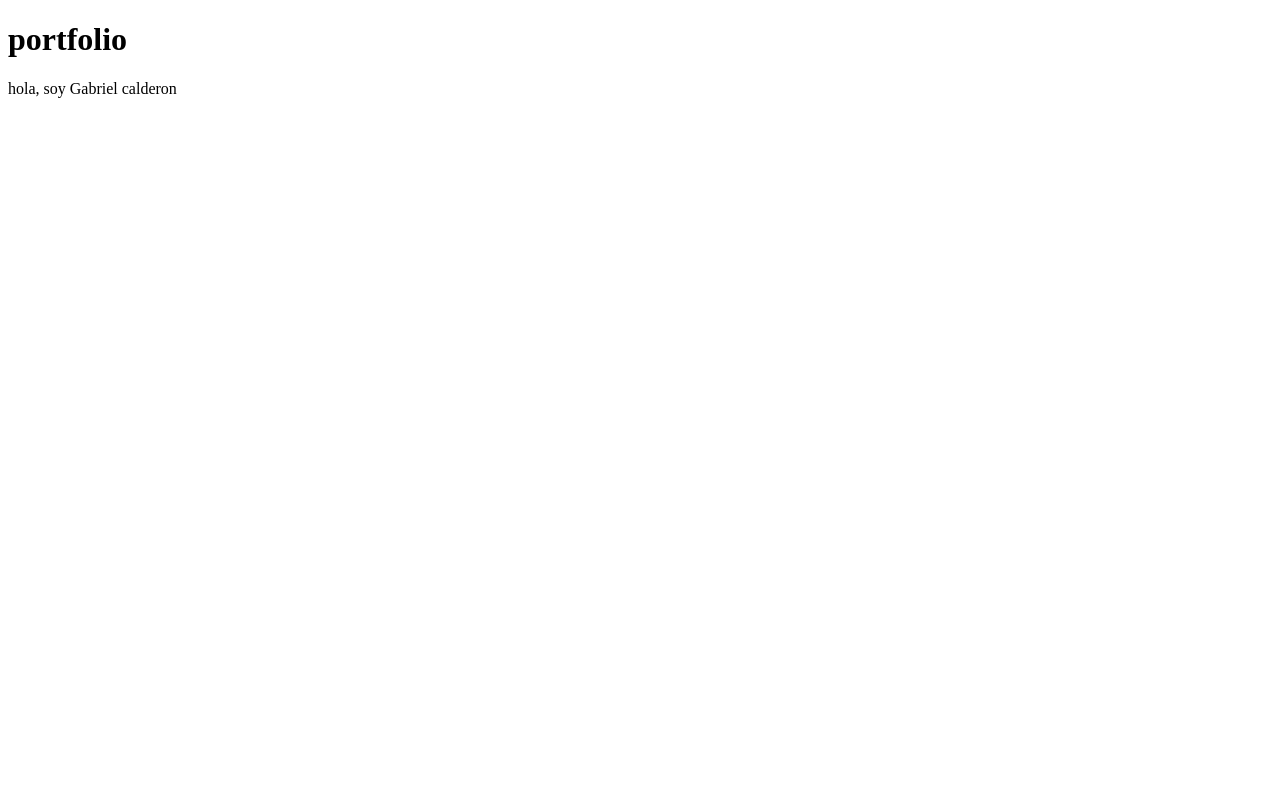
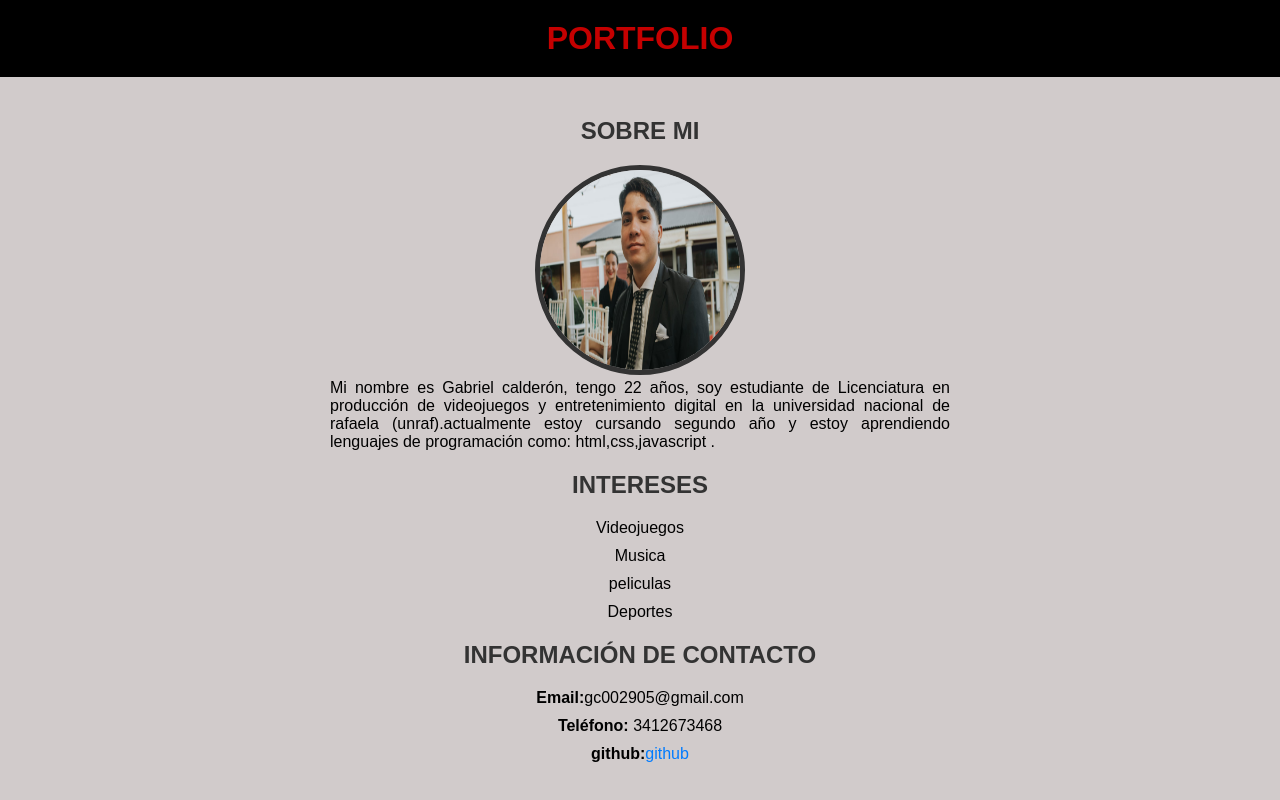
Before and after one commit to Gabriel-Calderon23/portfolio_2025, a plain HTML site: page index.html in a window 1280 px wide. Drawn offline with Linux system fonts and the light colour scheme.

Commit message:
portfolio a entregar

```diff
--- /dev/null
+++ b/index.css
@@ -0,0 +1,70 @@
+body {
+    font-family: Arial, sans-serif;
+    margin: 0;
+    padding: 0;
+}
+
+header {
+    background-color: #000000;
+    color: #fff;
+    padding: 20px;
+    text-align: center;
+}
+
+h1 {
+    margin: 0;
+    color: rgba(255, 0, 0, 0.774);
+}
+
+main {
+    padding: 20px;
+}
+
+section {
+    margin-bottom: 20px;
+    text-align: center;
+}
+
+h2 {
+    color: #333;
+}
+
+#profile-picture {
+    text-align: center;
+}
+
+#profile-picture img {
+    width: 200px;
+    height: 200px;
+    border-radius:50%;
+    border: 5px solid #333;
+}
+
+#bio p {
+    margin: 0;
+    text-align: justify;
+    margin-left: 25%;
+    margin-right: 25%;
+}
+
+ul {
+    list-style-type: none;
+    padding: 0;
+}
+
+li {
+    margin-bottom: 10px;
+    text-align: center;
+}
+
+a {
+    color: #007bff;
+    text-decoration: none;
+}
+
+a:hover {
+    text-decoration: underline;
+}
+body {
+    background-color: rgb(209, 203, 203);
+}
--- a/index.html
+++ b/index.html
@@ -3,11 +3,40 @@
 <head>
     <meta charset="UTF-8">
     <meta name="viewport" content="width=device-width, initial-scale=1.0">
-    <title>Document</title>
+    <title>Portfolio</title>
+    <link rel="stylesheet" href="index.css">
 </head>
-<h1>portfolio</h1>
 <body>
-    <p>hola, soy Gabriel calderon</p>
+    <header>
+        <h1>PORTFOLIO</h1>
+    </header>
+    <main>
+        <section id="about">
+            <h2>SOBRE MI</h2>
+            <div id="profile-picture">
+                <img src="foto.jpg" >
+            </div>
+            <div id="bio">
+                <p>Mi nombre es Gabriel calderón, tengo 22 años, soy estudiante de Licenciatura en producción de videojuegos y entretenimiento digital en la universidad nacional de rafaela (unraf).actualmente estoy cursando segundo año y estoy aprendiendo lenguajes de programación como: html,css,javascript .</p>
+            </div>
+            <h2>INTERESES</h2>
+            <ul>
+                <li>Videojuegos</li>
+                <li>Musica</li>
+                <li>peliculas</li>
+                <li>Deportes</li>
 
+            </ul>
+        </section>
+        <section id="contact">
+            <h2>INFORMACIÓN DE CONTACTO</h2>
+            <ul>
+                <li><strong>Email:</strong>gc002905@gmail.com</li>
+                <li><strong>Teléfono:</strong> 3412673468</li>
+                <li><strong>github:</strong><a href="https://github.com/Gabriel-Calderon23" target="_blank">github</a> </li>
+
+            </ul>
+        </section>
+    </main>
 </body>
 </html>
```
Also changed, not shown: foto.jpg (added).
